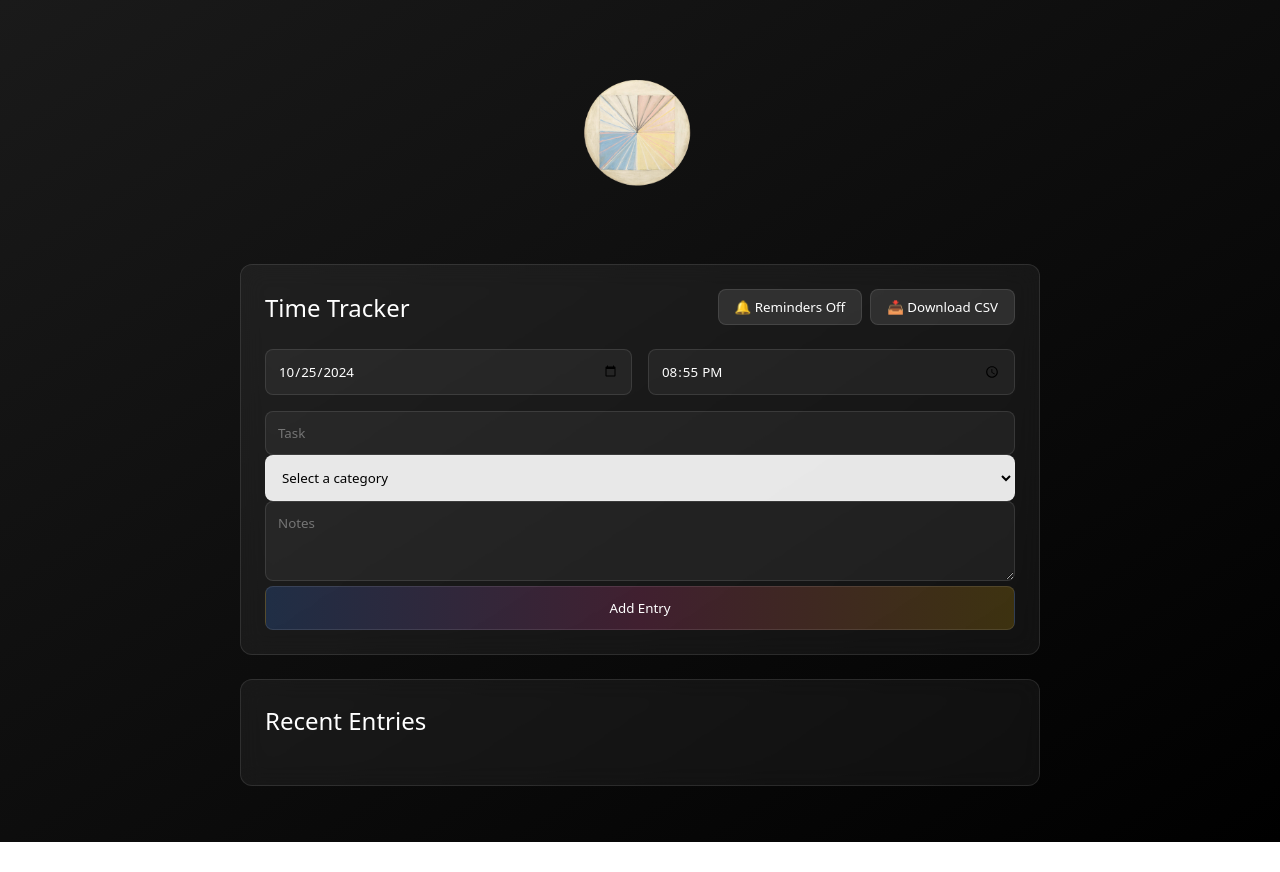
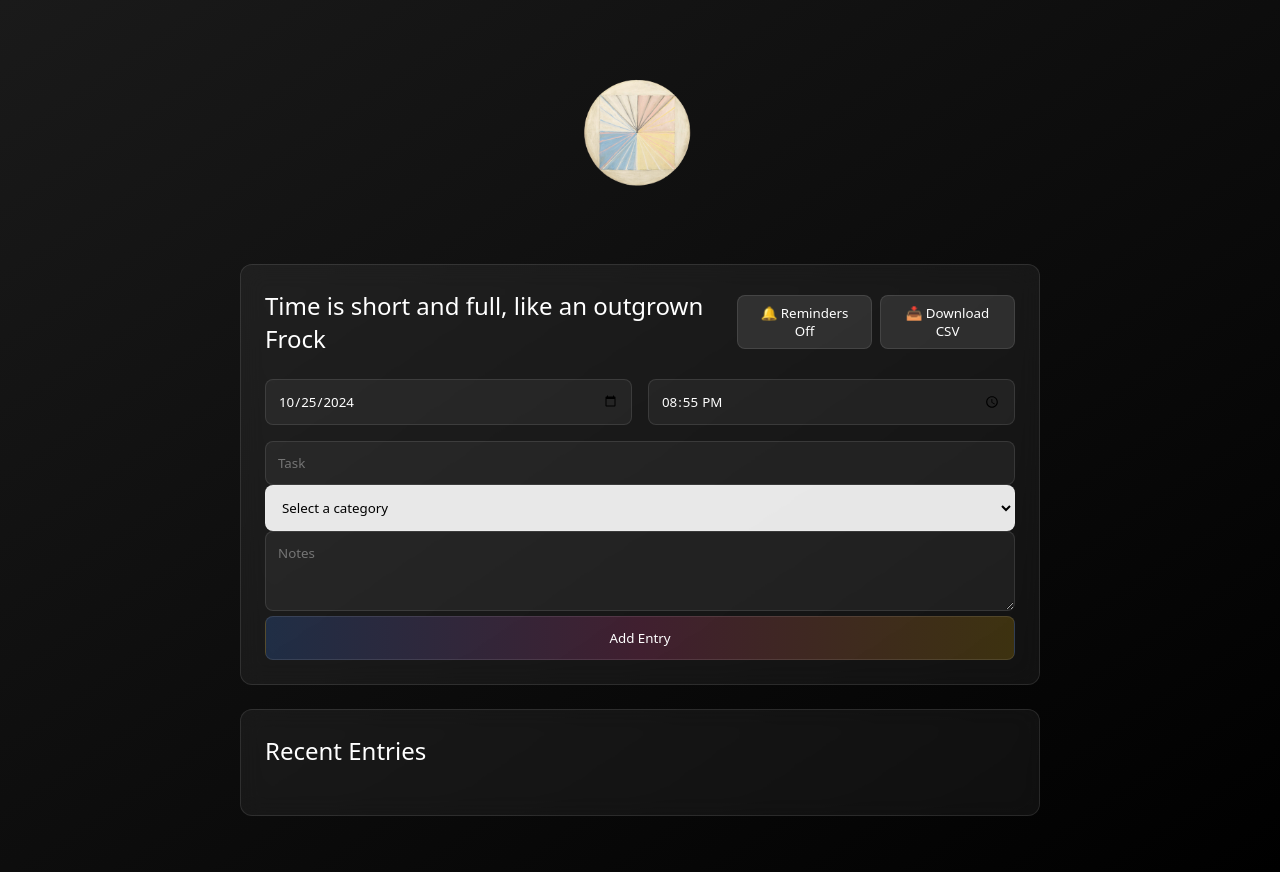
Before and after one commit to hamminkj/time-tracker, a plain HTML site: page index.html in a window 1280 px wide. Before the commit the page ends 842 px from the top, so only its background shows below. Drawn offline with Linux system fonts and the light colour scheme.

Commit message:
Update index.html

```diff
--- a/index.html
+++ b/index.html
@@ -229,7 +229,7 @@
         <!-- Input form card -->
         <div class="card">
             <div class="card-header">
-                <h1 class="card-title">Time Tracker</h1>
+                <h1 class="card-title">Time is short and full, like an outgrown Frock</h1>
                 <div class="header-buttons">
                     <button id="reminder-toggle" class="header-btn">
                         🔔 Reminders Off
```
